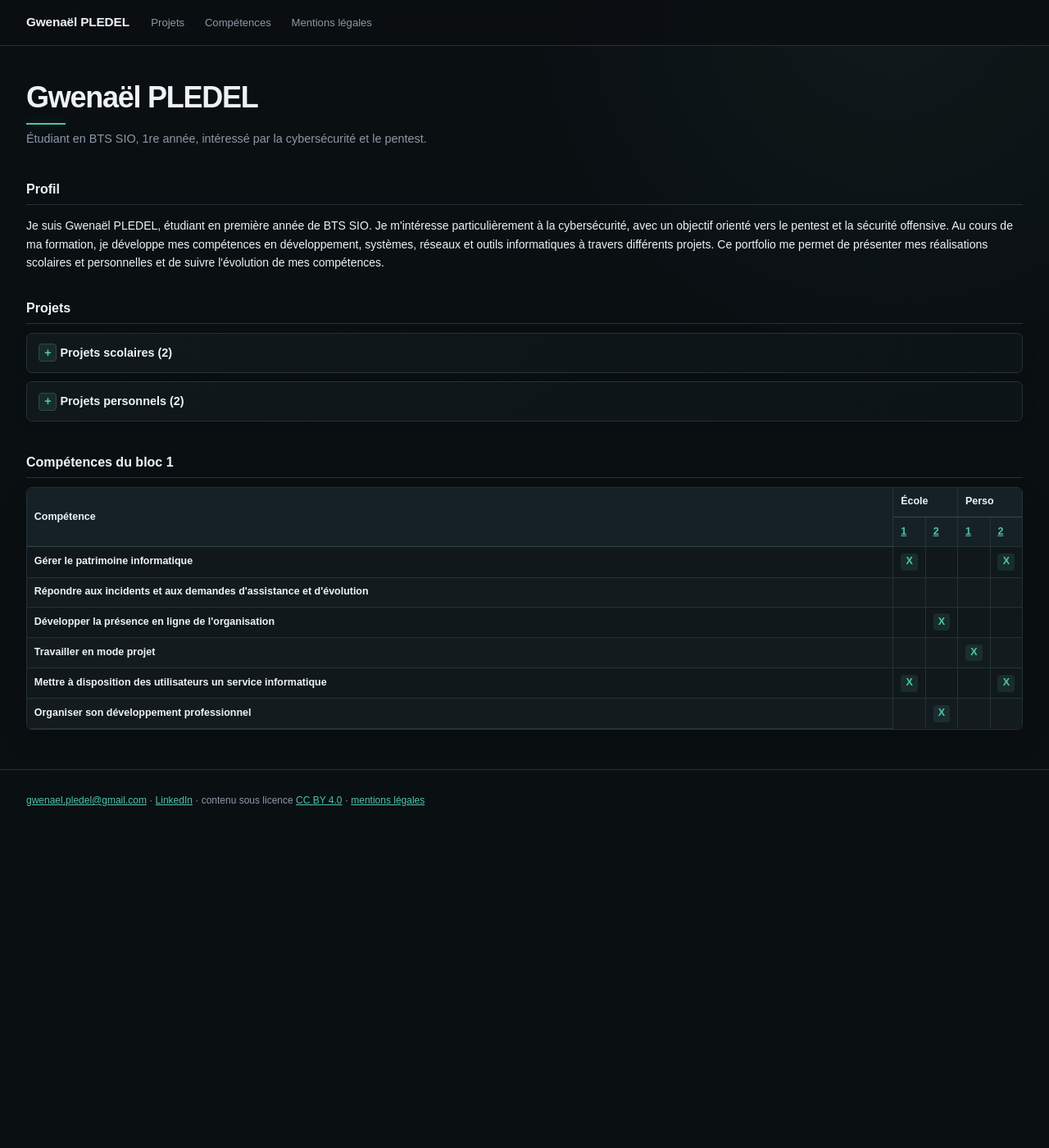
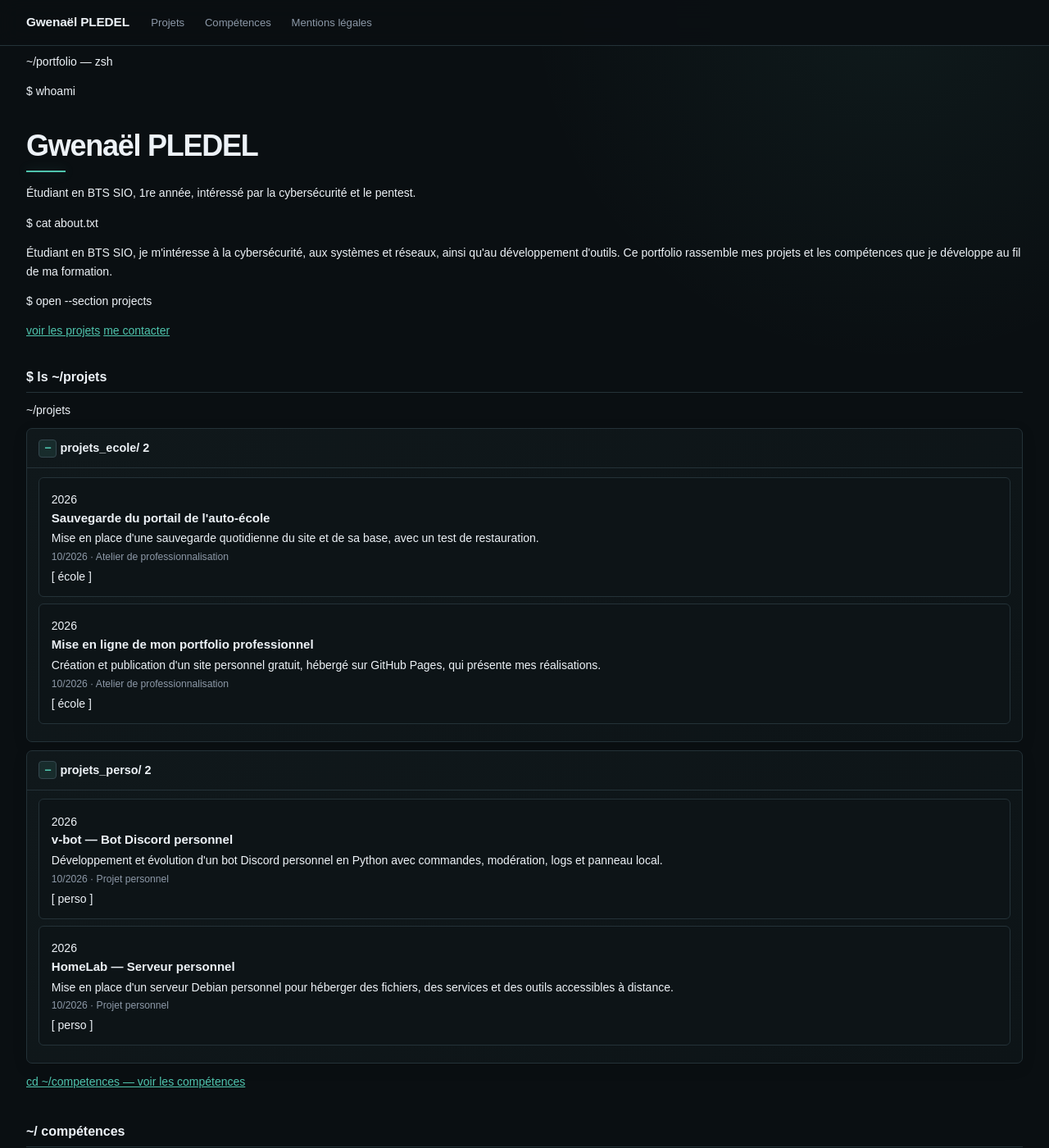
Before and after one commit to vzsca/Portfolio-Gwenael, a Jekyll site: the page built from index.html, in a window 1280 px wide and 1400 px high. Shown: the whole window at 82% size. Built offline with Jekyll 4.4.1, drawn with Linux system fonts in a browser that asks for light colours; some of the changed text lies outside the part shown.

Commit message:
Apply terminal-inspired portfolio design

```diff
--- a/index.html
+++ b/index.html
@@ -1,84 +1,113 @@
 ---
 layout: default
 ---
-<h1>{{ site.title }}</h1>
-<p class="sous-titre">{{ site.description }}</p>
-
-<h2>Profil</h2>
-<p>Je suis Gwenaël PLEDEL, étudiant en première année de BTS SIO. Je m'intéresse particulièrement à la cybersécurité, avec un objectif orienté vers le pentest et la sécurité offensive. Au cours de ma formation, je développe mes compétences en développement, systèmes, réseaux et outils informatiques à travers différents projets. Ce portfolio me permet de présenter mes réalisations scolaires et personnelles et de suivre l'évolution de mes compétences.</p>
+<section class="hero terminal-window" aria-labelledby="intro-title">
+  <div class="terminal-bar" aria-hidden="true"><span></span><span></span><span></span><span class="terminal-path">~/portfolio — zsh</span></div>
+  <div class="terminal-body">
+    <p class="command"><span>$</span> whoami</p>
+    <h1 id="intro-title">{{ site.title }}</h1>
+    <p class="hero-description">{{ site.description }}</p>
+    <p class="command"><span>$</span> cat about.txt</p>
+    <p>Étudiant en BTS SIO, je m'intéresse à la cybersécurité, aux systèmes et réseaux, ainsi qu'au développement d'outils. Ce portfolio rassemble mes projets et les compétences que je développe au fil de ma formation.</p>
+    <p class="command"><span>$</span> open --section projects <span class="cursor" aria-hidden="true"></span></p>
+    <div class="hero-actions">
+      <a class="button button-primary" href="#projets">voir les projets</a>
+      <a class="button" href="#contact">me contacter</a>
+    </div>
+  </div>
+</section>
 
 {% assign projets = site.projets | sort: "date" | reverse %}
 {% assign projets_ecole = projets | where: "type", "ecole" %}
 {% assign projets_perso = projets | where: "type", "perso" %}
 
-<section id="projets">
-  <h2>Projets</h2>
-
-  <details class="section-repliable">
-    <summary>Projets scolaires ({{ projets_ecole.size }})</summary>
+<section id="projets" class="page-section">
+  <h2><span class="prompt">$</span> ls ~/projets</h2>
+  <div class="terminal-window project-window">
+    <div class="terminal-bar" aria-hidden="true"><span></span><span></span><span></span><span class="terminal-path">~/projets</span></div>
+    <div class="terminal-body project-groups">
+      <details class="section-repliable" open>
+        <summary>projets_ecole/ <span class="count">{{ projets_ecole.size }}</span></summary>
         <div class="section-contenu">
-      <p>Réalisations effectuées dans le cadre de ma formation BTS SIO.</p>
           {% for p in projets_ecole %}
           <article class="carte">
-        <h3><a href="{{ p.url | relative_url }}">École {{ forloop.index }} — {{ p.title }}</a></h3>
+            <p class="project-date">{{ p.date | date: "%Y" }}</p>
+            <div class="project-info">
+              <h3><a href="{{ p.url | relative_url }}">{{ p.title }}</a></h3>
               <p>{{ p.resume }}</p>
-        <p class="meta">{{ p.date | date: "%m/%Y" }} · {{ p.cadre }}</p>
+              <p class="meta">{{ p.date | date: "%m/%Y" }}{% if p.cadre %} · {{ p.cadre }}{% endif %}</p>
+            </div>
+            <span class="project-kind">[ école ]</span>
           </article>
           {% endfor %}
+          {% if projets_ecole.size == 0 %}<p class="empty-state">Aucun projet scolaire publié pour le moment.</p>{% endif %}
         </div>
       </details>
-
-  <details class="section-repliable">
-    <summary>Projets personnels ({{ projets_perso.size }})</summary>
+      <details class="section-repliable" open>
+        <summary>projets_perso/ <span class="count">{{ projets_perso.size }}</span></summary>
         <div class="section-contenu">
-      <p>Projets réalisés en dehors des activités scolaires pour approfondir mes compétences.</p>
           {% for p in projets_perso %}
           <article class="carte">
-        <h3><a href="{{ p.url | relative_url }}">Perso {{ forloop.index }} — {{ p.title }}</a></h3>
+            <p class="project-date">{{ p.date | date: "%Y" }}</p>
+            <div class="project-info">
+              <h3><a href="{{ p.url | relative_url }}">{{ p.title }}</a></h3>
               <p>{{ p.resume }}</p>
-        <p class="meta">{{ p.date | date: "%m/%Y" }} · {{ p.cadre }}</p>
+              <p class="meta">{{ p.date | date: "%m/%Y" }}{% if p.cadre %} · {{ p.cadre }}{% endif %}</p>
+            </div>
+            <span class="project-kind">[ perso ]</span>
           </article>
           {% endfor %}
+          {% if projets_perso.size == 0 %}<p class="empty-state">Aucun projet personnel publié pour le moment.</p>{% endif %}
         </div>
       </details>
+    </div>
+  </div>
+  <a class="command-link" href="#competences">cd ~/competences — voir les compétences</a>
 </section>
 
-<section id="competences">
-  <h2>Compétences du bloc 1</h2>
+<section id="competences" class="page-section">
+  <h2><span class="prompt">~/</span> compétences</h2>
+  <div class="terminal-window">
+    <div class="terminal-bar" aria-hidden="true"><span></span><span></span><span></span><span class="terminal-path">~/competences</span></div>
     <div class="defile">
       <table>
         <thead>
           <tr>
             <th scope="col" rowspan="2">Compétence</th>
-            {% if projets_ecole.size > 0 %}
-            <th scope="col" colspan="{{ projets_ecole.size }}">École</th>
-            {% endif %}
-            {% if projets_perso.size > 0 %}
-            <th scope="col" colspan="{{ projets_perso.size }}">Perso</th>
-            {% endif %}
+            {% if projets_ecole.size > 0 %}<th scope="col" colspan="{{ projets_ecole.size }}">École</th>{% endif %}
+            {% if projets_perso.size > 0 %}<th scope="col" colspan="{{ projets_perso.size }}">Perso</th>{% endif %}
           </tr>
           <tr>
-            {% for p in projets_ecole %}
-            <th scope="col"><a href="{{ p.url | relative_url }}">{{ forloop.index }}</a></th>
-            {% endfor %}
-            {% for p in projets_perso %}
-            <th scope="col"><a href="{{ p.url | relative_url }}">{{ forloop.index }}</a></th>
-            {% endfor %}
+            {% for p in projets_ecole %}<th scope="col"><a href="{{ p.url | relative_url }}">{{ forloop.index }}</a></th>{% endfor %}
+            {% for p in projets_perso %}<th scope="col"><a href="{{ p.url | relative_url }}">{{ forloop.index }}</a></th>{% endfor %}
           </tr>
         </thead>
         <tbody>
         {% for c in site.data.competences %}
           <tr>
             <th scope="row">{{ c.libelle }}</th>
-            {% for p in projets_ecole %}
-            <td class="case">{% if p.competences contains c.code %}<a href="{{ p.url | relative_url }}" aria-label="{{ c.libelle }} : École {{ forloop.index }}">X</a>{% endif %}</td>
-            {% endfor %}
-            {% for p in projets_perso %}
-            <td class="case">{% if p.competences contains c.code %}<a href="{{ p.url | relative_url }}" aria-label="{{ c.libelle }} : Perso {{ forloop.index }}">X</a>{% endif %}</td>
-            {% endfor %}
+            {% for p in projets_ecole %}<td class="case">{% if p.competences contains c.code %}<a href="{{ p.url | relative_url }}" aria-label="{{ c.libelle }} : École {{ forloop.index }}">×</a>{% endif %}</td>{% endfor %}
+            {% for p in projets_perso %}<td class="case">{% if p.competences contains c.code %}<a href="{{ p.url | relative_url }}" aria-label="{{ c.libelle }} : Perso {{ forloop.index }}">×</a>{% endif %}</td>{% endfor %}
           </tr>
         {% endfor %}
         </tbody>
       </table>
     </div>
+  </div>
 </section>
+
+<section id="contact" class="page-section">
+  <h2><span class="prompt">$</span> contact</h2>
+  <p class="section-intro">Une question sur un projet, une idée ou une opportunité ? Tu peux me contacter par e-mail.</p>
+  <div class="terminal-window contact-window">
+    <div class="terminal-bar" aria-hidden="true"><span></span><span></span><span></span><span class="terminal-path">~/contact</span></div>
+    <div class="terminal-body">
+      <p class="command"><span>$</span> mail -s "hello"</p>
+      {% if site.email != "" %}
+      <a class="button button-primary" href="mailto:{{ site.email }}">envoyer un e-mail</a>
+      {% else %}
+      <p class="empty-state">L'adresse e-mail n'est pas encore configurée.</p>
+      {% endif %}
+    </div>
+  </div>
+</section>
```
Lines whose indentation alone changed are shown as unchanged.
